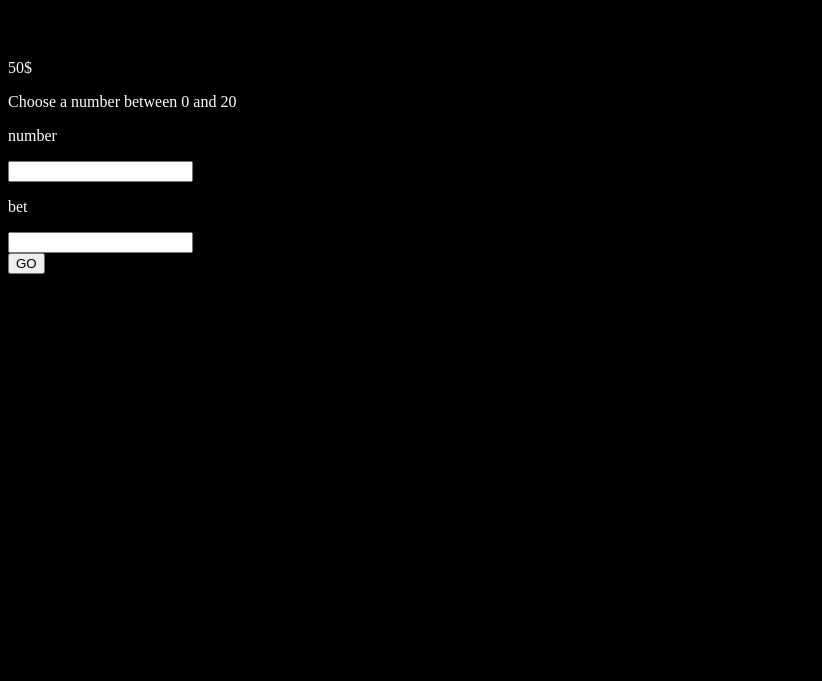
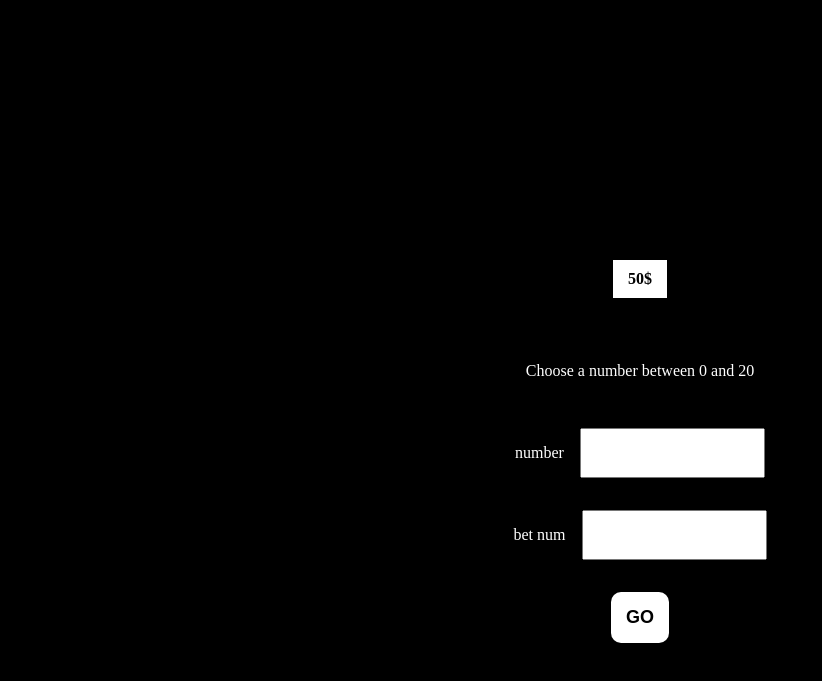
Before and after one commit to muhumbania/Casino_Game, a plain HTML site: page index.html in a window 1280 px wide. Shown: the part 765-1446 px from the top of the page, without its empty margins (0-822 px from the left). Before the commit the page ends 1047 px from the top, so only its background shows below. Drawn offline with Linux system fonts and the light colour scheme.

Commit message:
Completed the start style

```diff
--- a/index.html
+++ b/index.html
@@ -12,23 +12,22 @@
     <div class="welcome">
         <h1>Welcome to Casino_Game</h1>
         <p>This is a casino game you can play to earn virtual money</p>
-        <button>
+        <button class="btn">
             START
         </button>
     </div>
 
     <div class="start">
-        <p>50$</p>
+        <p class="balance">50$</p>
         <p>Choose a number between 0 and 20</p>
-        <div>
+        <div class="input">
             <p>number</p>
             <input type="number">
         </div>
-        <div>
-            <p>bet</p>
+        <div class="input">
+            <p>bet num</p>
             <input type="number">
         </div>
-        <button>GO</button>
+        <button class="btn">GO</button>
     </div>
-
 </body>
--- a/styles.css
+++ b/styles.css
@@ -21,7 +21,7 @@ h1{
     font-size: large;
 }
 
-.welcome button{
+.btn{
     background-color: rgb(255, 255, 255);
     padding: 15px 15px;
     font-size: large;
@@ -31,3 +31,25 @@ h1{
     font-weight: 700;
     cursor: pointer;
 }
+
+.start{
+    display: flex;
+    flex-direction: column;
+    align-items: center;
+    justify-content: center;
+    height: 100vh;
+    gap: 2rem;
+}
+
+.input{
+    display: flex;
+    justify-content: flex-end;
+    gap: 1rem;
+}
+
+.balance{
+    padding: 10px 15px;
+    background-color: white;
+    color: black;
+    font-weight: 700;
+}
```
